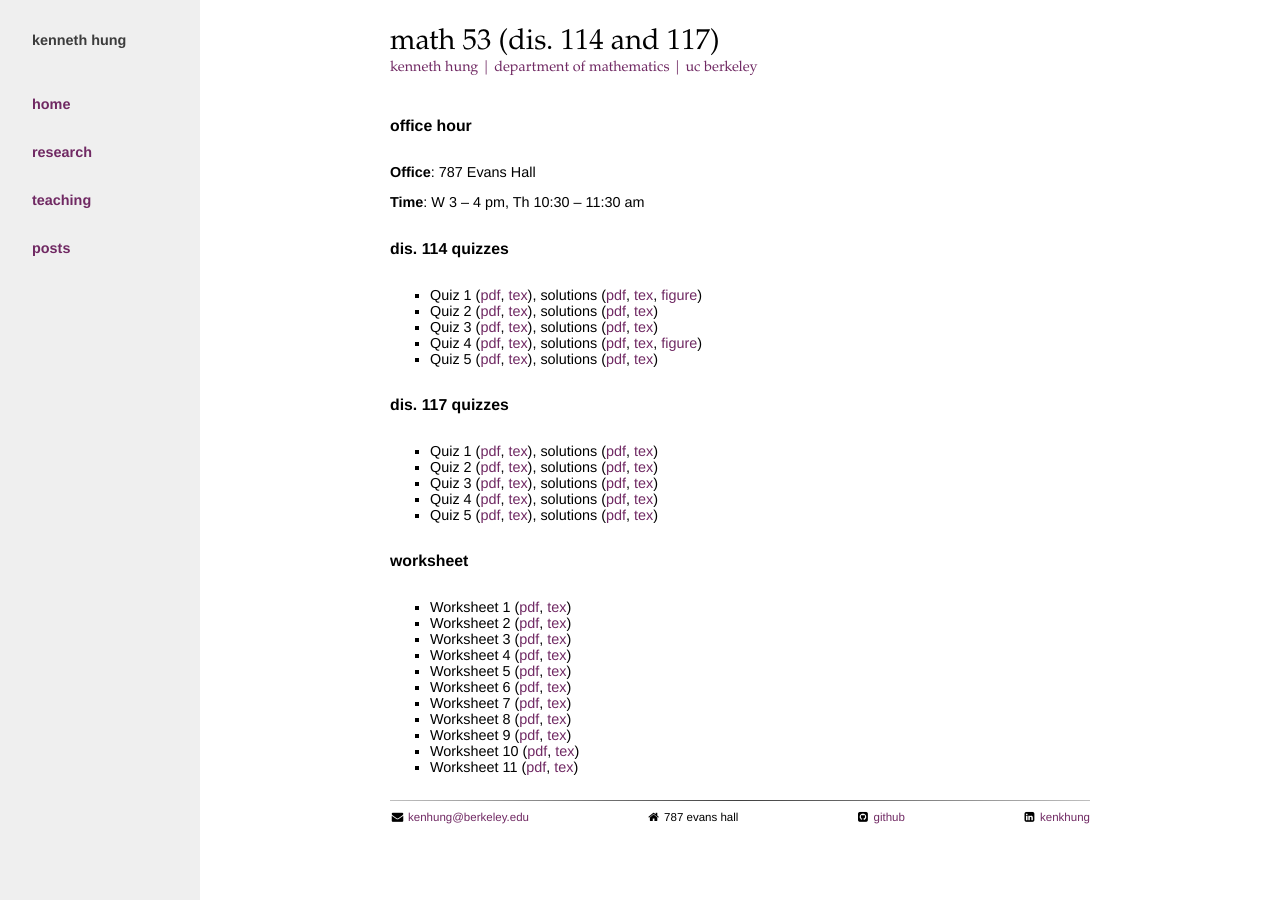
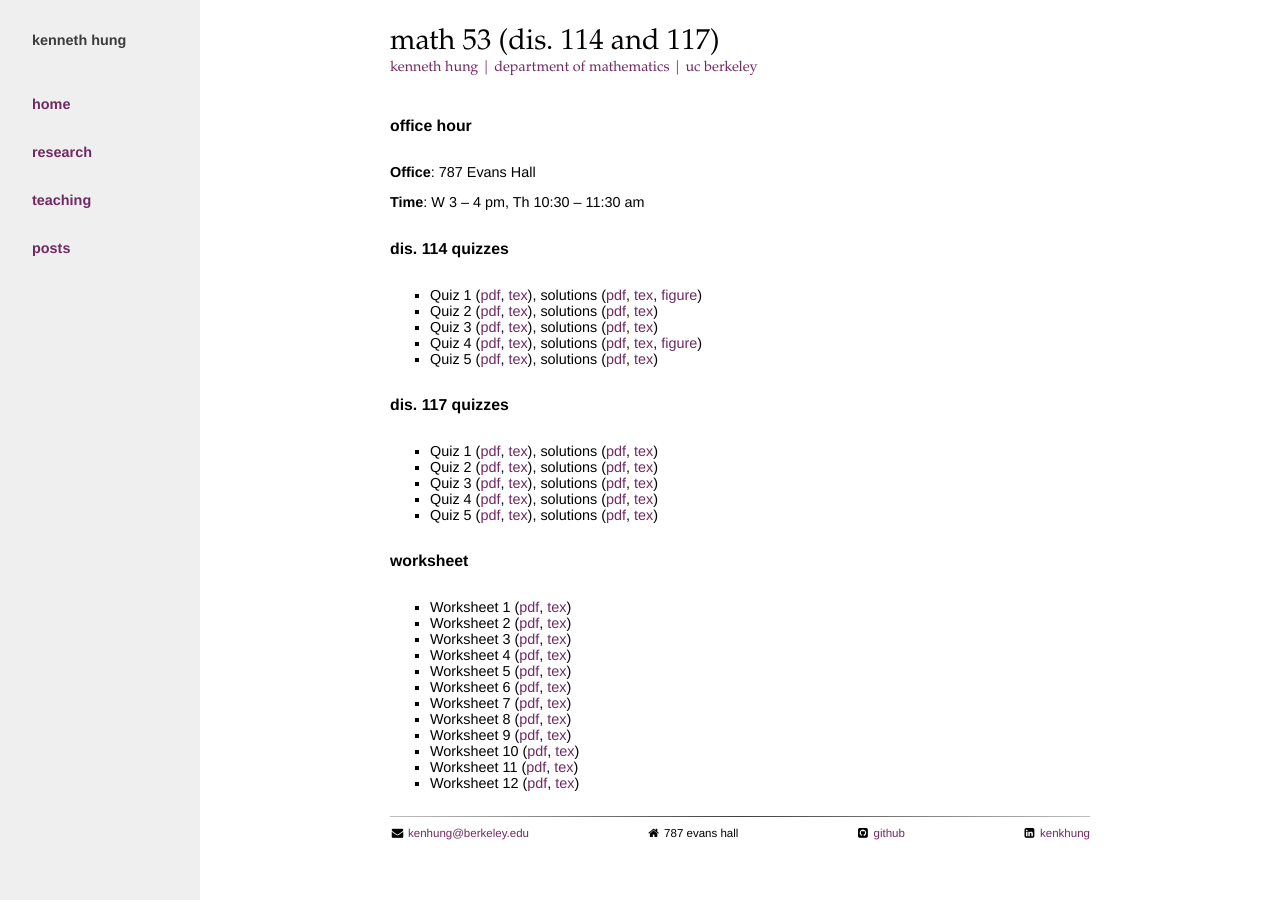
Before and after one commit to yiqunchen/kenhungkk.github.io, a Jekyll site: the page built from courses/math053/index.md, in a window 1280 px wide. Built offline with Jekyll 4.4.1, drawn with Linux system fonts in a browser that asks for light colours; nearby versions of some CDN libraries.

Commit message:
math053 new material

```diff
--- a/courses/math053/index.md
+++ b/courses/math053/index.md
@@ -37,3 +37,4 @@ title: Math 53 (Dis. 114 and 117)
 - Worksheet 9 ([pdf](worksheet09.pdf), [tex](worksheet09.tex))
 - Worksheet 10 ([pdf](worksheet10.pdf), [tex](worksheet10.tex))
 - Worksheet 11 ([pdf](worksheet11.pdf), [tex](worksheet11.tex))
+- Worksheet 12 ([pdf](worksheet12.pdf), [tex](worksheet12.tex))
```
Also changed, not shown: 2 other files.
